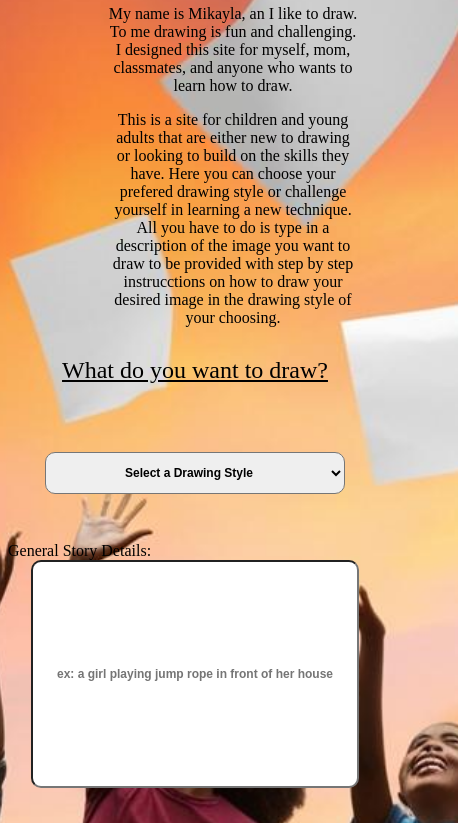
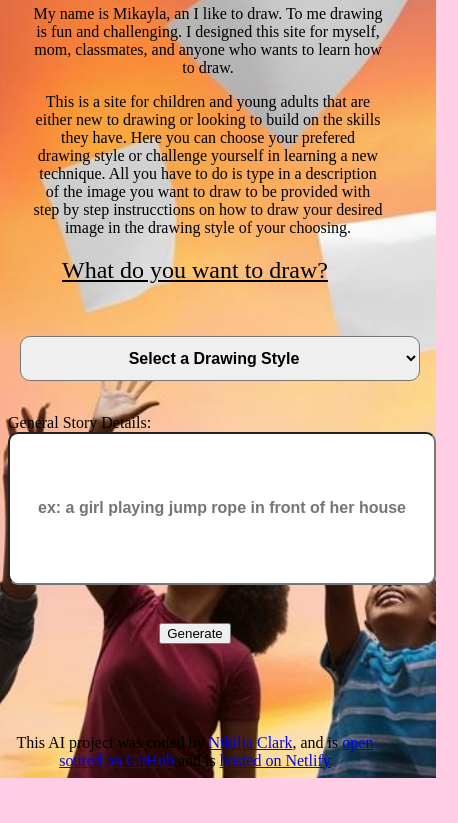
Before and after one commit to Niki-Nicoli/Mikayla-Project, a plain HTML site: page index.html in a window 390 px wide. Shown: the part 246-1069 px from the top of the page, 458 px wide, since content can reach past the window. After the commit the page ends 1024 px from the top, so only its background shows below. Drawn offline with nearby package versions, Linux system fonts and the light colour scheme.

Commit message:
Responsive Update

```diff
--- a/styles.css
+++ b/styles.css
@@ -78,12 +78,12 @@ div p {
   text-align: center;
   margin: 20px auto;
 }
+
 .background {color: white}
 
 footer {
   text-align: center;
 }
-
 
 @media (max-width: 1200px)
 
@@ -93,7 +93,7 @@ header {
   margin: 0 auto;
   text-align: center;
   padding-top: 30px;
-  width: 750px;
+  width: 850px;
 }
 
 h1 {
@@ -104,7 +104,7 @@ h1 {
 }
 
 .container {
-  max-width: 700px;
+  max-width: 750px;
   margin: 60px auto;
 }
 
@@ -119,13 +119,24 @@ h1 {
   text-align: center;
 }
 
+p {
+  text-align: center;
+  margin-left: 100px;
+  margin-right: 100px;
+}
+
+div p {
+  font-size: 24px;
+  font-weight: 500;
+  padding-bottom: 20px;
+}
 
 .drawing-style,
 .genre-selection {
   display: block;
   margin: 0px auto;
   padding: 12px;
-  width: 400px;
+  width: 500px;
   border-radius: 10px;
   text-align: center;
   font-weight: 600;
@@ -141,6 +152,11 @@ h1 {
   margin: 20px auto;
 }
 
+.background {color: white}
+
+footer {
+  text-align: center;
+}
 
 
 }
@@ -154,7 +170,7 @@ header {
   margin: 0 auto;
   text-align: center;
   padding-top: 30px;
-  width: 500px;
+  width: 600px;
 }
 
 h1 {
@@ -165,7 +181,7 @@ h1 {
 }
 
 .container {
-  max-width: 500px;
+  max-width: 600px;
   margin: 60px auto;
 }
 
@@ -174,12 +190,103 @@ h1 {
   justify-content: space-between;
   padding-bottom: 10px;
   position: relative;
-  max-width: 450px;
+  max-width: 400px;
+  margin-left: 50px;
+  margin-right: 50px;
+  text-align: center;
+}
+
+p {
+  text-align: center;
+  margin-left: 50px;
+  margin-right: 50px;
+}
+
+div p {
+  font-size: 16px;
+  font-weight: 500;
+  padding-bottom: 20px;
+}
+
+.drawing-style,
+.genre-selection {
+  display: block;
+  margin: 0px auto;
+  padding: 12px;
+  width: 450px;
+  border-radius: 10px;
+  text-align: center;
+  font-weight: 600;
+  font-size: 20px;
+}
+
+.genre-selection {
+  height: 250px;
+}
+
+.submit {
+  text-align: center;
+  margin: 20px auto;
+}
+
+.background {color: white}
+
+footer {
+  text-align: center;
+}
+
+
+
+
+}
+
+
+@media (max-width: 600px)
+
+
+{
+header {
+  display: block;
+  margin: 0 auto;
+  text-align: center;
+  padding-top: 30px;
+  width: 400px;
+}
+
+h1 {
+  font-family: Cambria, Cochin, Georgia, Times, "Times New Roman", serif;
+  text-align: center;
+  text-decoration: underline;
+  padding-top: 25px;
+}
+
+.container {
+  max-width: 350px;
+  margin: 15px auto;
+}
+
+.drawing-style-technique {
+  display: flex;
+  justify-content: space-between;
+  padding-bottom: 10px;
+  position: relative;
+  max-width: 350px;
   margin-left: 25px;
   margin-right: 25px;
   text-align: center;
 }
 
+p {
+  text-align: center;
+  margin-left: 25px;
+  margin-right: 25px;
+}
+
+div p {
+  font-size: 12px;
+  font-weight: 500;
+  padding-bottom: 20px;
+}
 
 .drawing-style,
 .genre-selection {
@@ -194,7 +301,7 @@ h1 {
 }
 
 .genre-selection {
-  height: 200px;
+  height: 125px;
 }
 
 .submit {
@@ -202,67 +309,8 @@ h1 {
   margin: 20px auto;
 }
 
+.background {color: white}
 
-
-}
-
-
-@media (max-width: 600px)
-
-{
-header {
-  display: block;
-  margin: 0 auto;
-  text-align: center;
-  padding-top: 30px;
-  width: 450px;
-}
-
-h1 {
-  font-family: Cambria, Cochin, Georgia, Times, "Times New Roman", serif;
-  text-align: center;
-  text-decoration: underline;
-  padding-top: 25px;
-}
-
-.container {
-  max-width: 450px;
-  margin: 30px auto;
-}
-
-.drawing-style-technique {
-  display: flex;
-  justify-content: space-between;
-  padding-bottom: 10px;
-  position: relative;
-  max-width: 300px;
-  margin-left: 25px;
-  margin-right: 25px;
+footer {
   text-align: center;
 }
-
-
-.drawing-style,
-.genre-selection {
-  display: block;
-  margin: 0px auto;
-  padding: 12px;
-  width: 300px;
-  border-radius: 10px;
-  text-align: center;
-  font-weight: 600;
-  font-size: 12px;
-}
-
-.genre-selection {
-  height: 200px;
-}
-
-.submit {
-  text-align: center;
-  margin: 20px auto;
-}
-
-
-
-}
```
